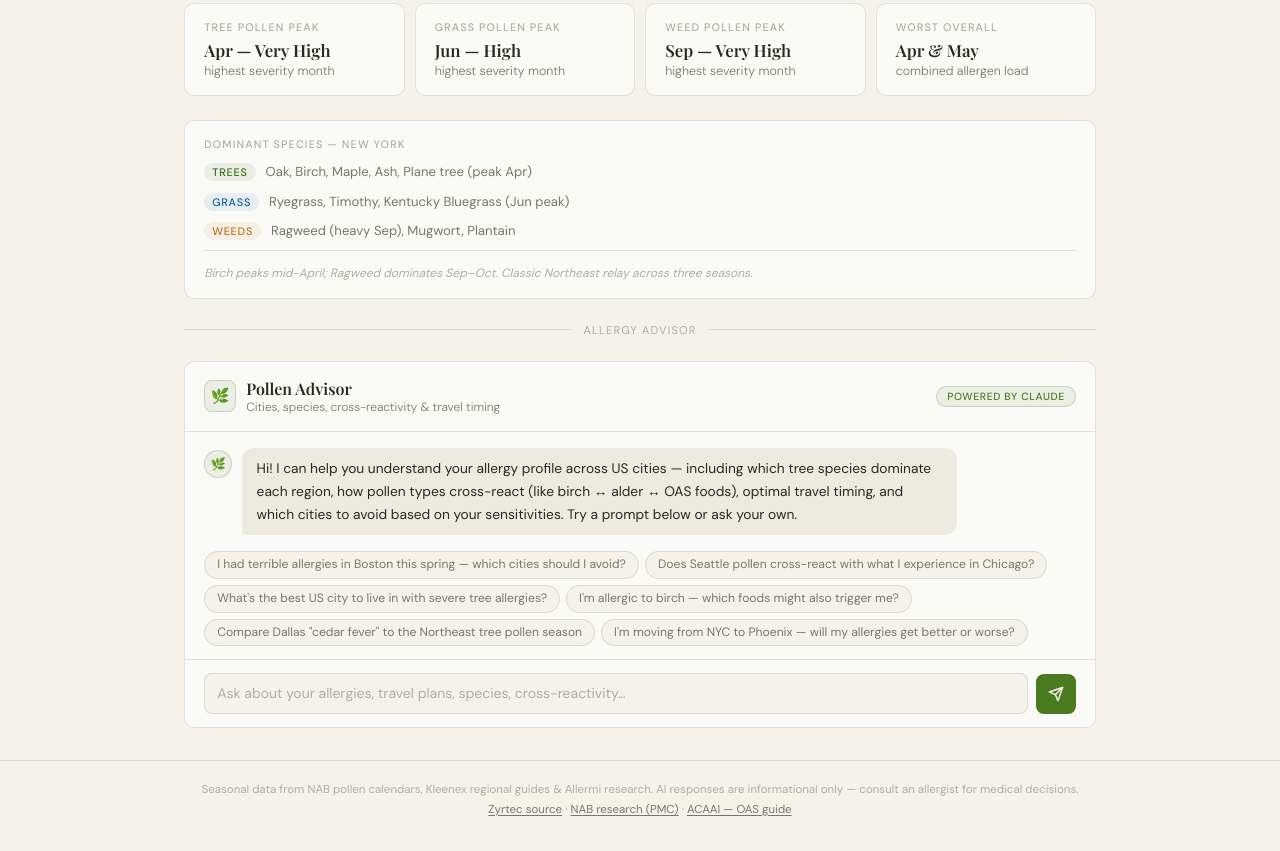
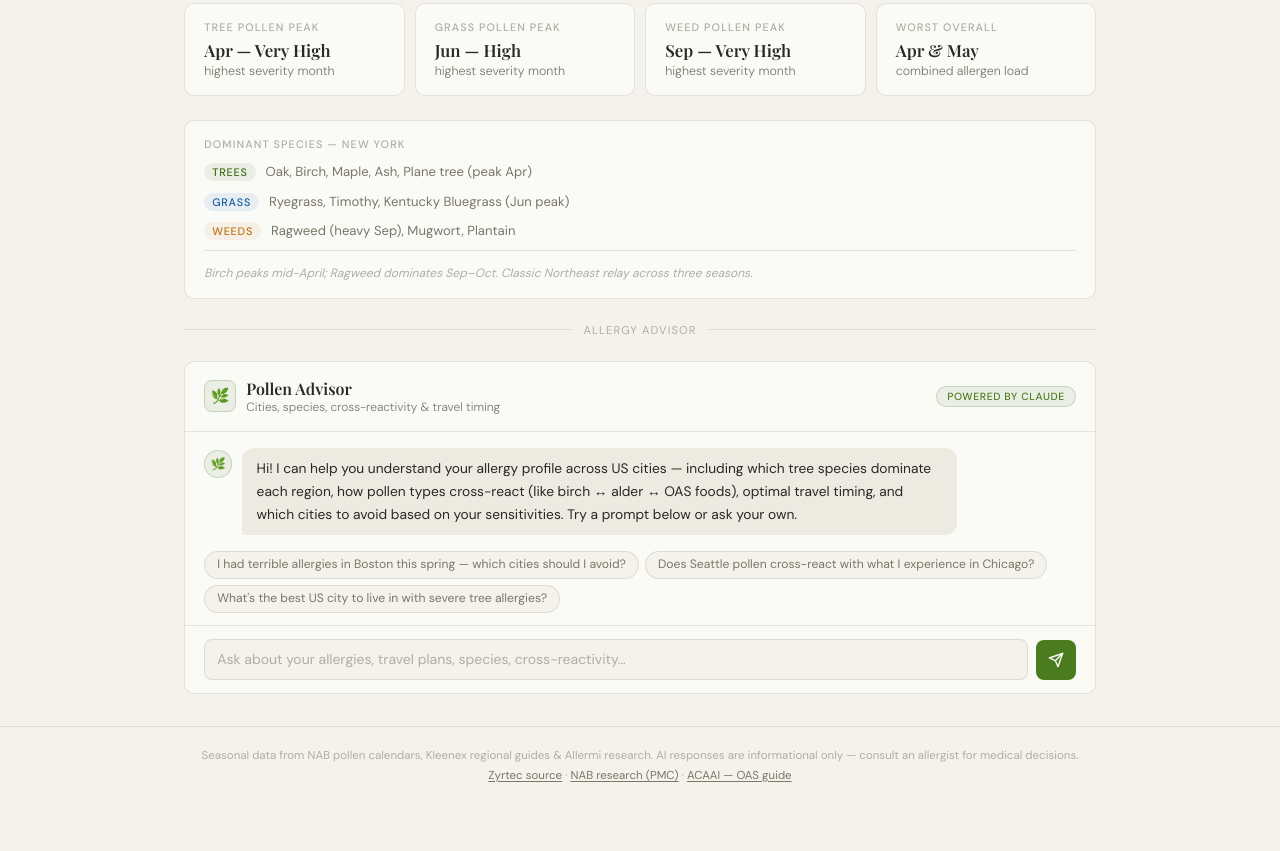
Before and after one commit to virati/polln, a plain HTML site: page index.html in a window 1280 px wide. Shown: the part 699-1550 px from the top of the page. After the commit the page ends 1516 px from the top, so only its background shows below. Drawn offline with nearby package versions, Linux system fonts and the light colour scheme; a web font is replaced by a local one.

Commit message:
removed prebuild buttons on chat

```diff
--- a/index.html
+++ b/index.html
@@ -3,7 +3,7 @@
 <head>
   <meta charset="UTF-8" />
   <meta name="viewport" content="width=device-width, initial-scale=1.0" />
-  <title>Pollen Season — US City Guide</title>
+  <title>Polln — Simple USA City Guide</title>
   <link rel="preconnect" href="https://fonts.googleapis.com" />
   <link rel="preconnect" href="https://fonts.gstatic.com" crossorigin />
   <link href="https://fonts.googleapis.com/css2?family=Playfair+Display:ital,wght@0,400;0,600;1,400&family=DM+Sans:opsz,wght@9..40,300;9..40,400;9..40,500&display=swap" rel="stylesheet" />
@@ -186,9 +186,6 @@
       <button class="chip" onclick="sendChip(this)">I had terrible allergies in Boston this spring — which cities should I avoid?</button>
       <button class="chip" onclick="sendChip(this)">Does Seattle pollen cross-react with what I experience in Chicago?</button>
       <button class="chip" onclick="sendChip(this)">What's the best US city to live in with severe tree allergies?</button>
-      <button class="chip" onclick="sendChip(this)">I'm allergic to birch — which foods might also trigger me?</button>
-      <button class="chip" onclick="sendChip(this)">Compare Dallas "cedar fever" to the Northeast tree pollen season</button>
-      <button class="chip" onclick="sendChip(this)">I'm moving from NYC to Phoenix — will my allergies get better or worse?</button>
     </div>
 
     <div class="chat-input-row">
```
